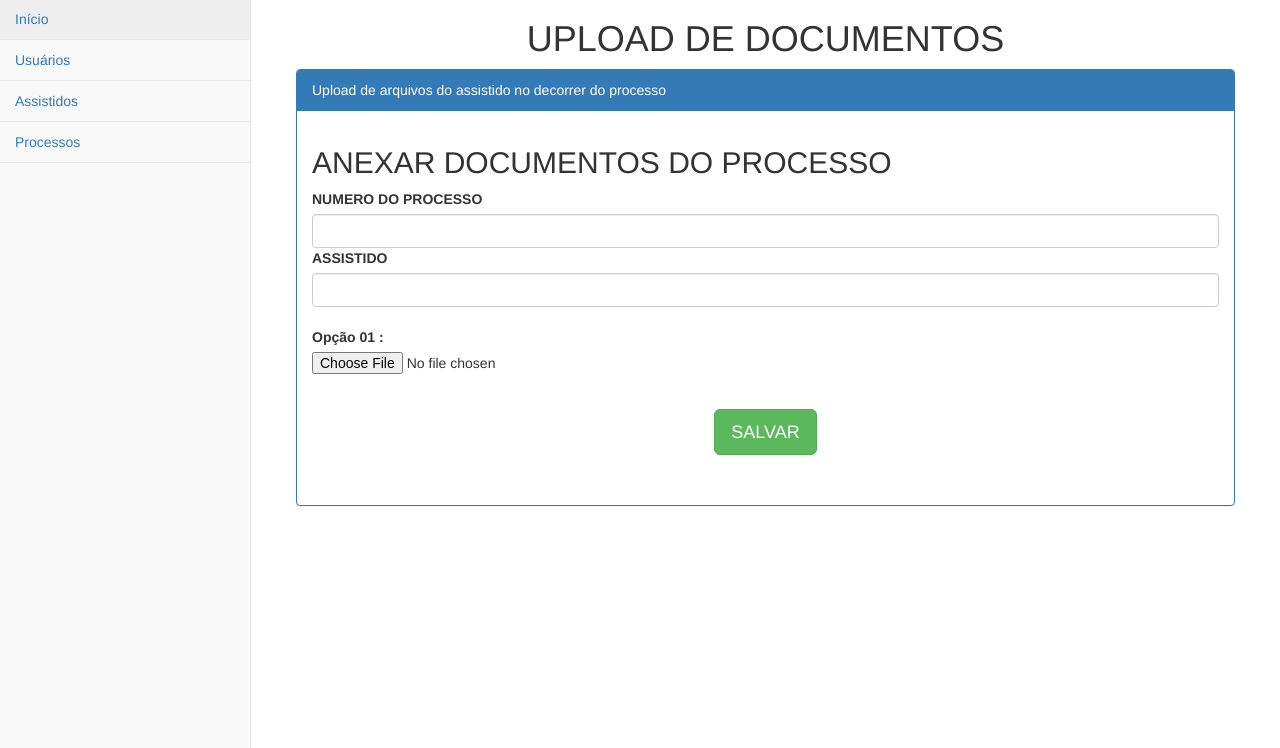
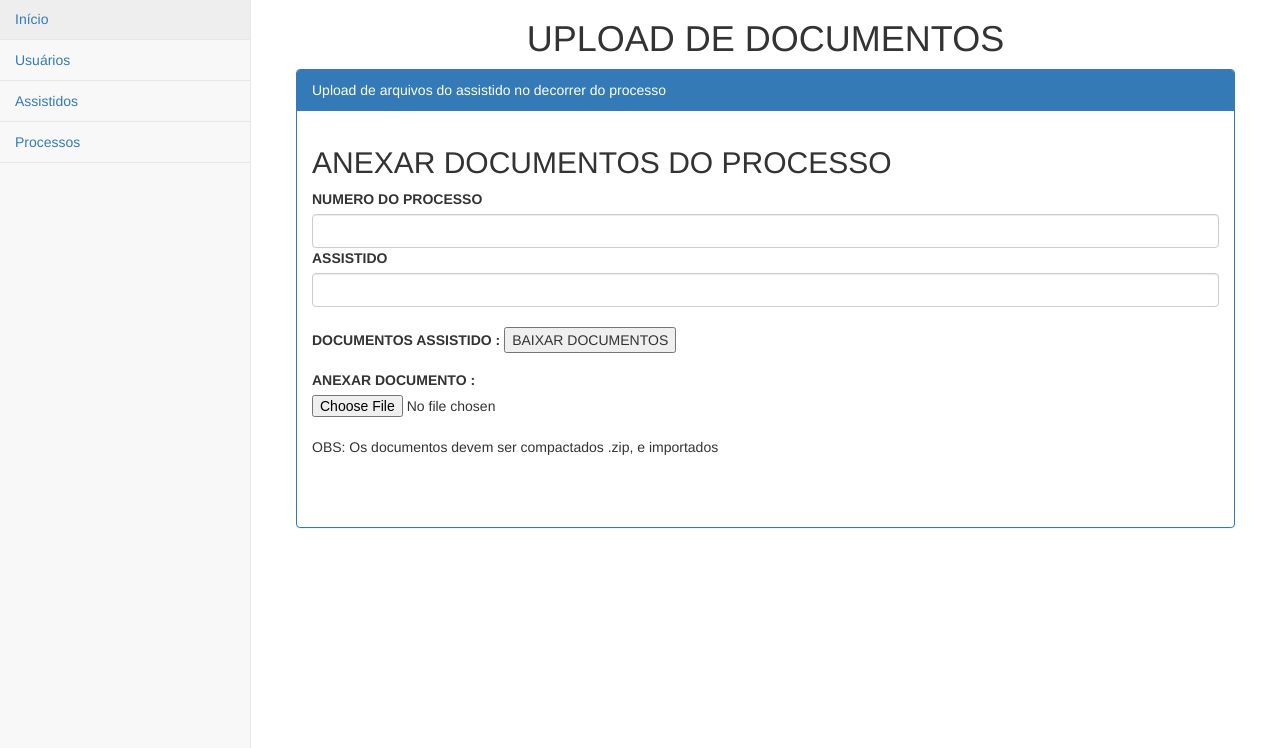
Before and after one commit to Pedro-Philipe/snpj, a Django app: template snpj/templates/gestao/upload_processo.html in a window 1280 px wide. Shown: the part 52-800 px from the top of the page. Run offline with Django 3.2, Linux system fonts and the light colour scheme; the template is opened without the code that fills it, so the values that code supplies are empty; some libraries are stand-ins or nearby versions.

Commit message:
Layout Gestao Upload de Documentos dos Processos

```diff
--- a/snpj/templates/gestao/upload_processo.html
+++ b/snpj/templates/gestao/upload_processo.html
@@ -17,13 +17,17 @@
                 </div>
                 <br/>
                 <div class="form-group">
-                    <label for="caixa1">Opção 01 : </label>
+                    <label for="caixa1">DOCUMENTOS ASSISTIDO : </label>
+                    <button>BAIXAR DOCUMENTOS</button>
+                    <br/>
+                </div>
+                <div class="form-group">
+                    <label for="caixa1">ANEXAR DOCUMENTO : </label>
                     <input type="file" class="form-control-file" id="caixa1">
+                    <br/>
+                    <span> OBS: Os documentos devem ser compactados .zip, e importados</span>
                 </div>
                 <br/>
-                <div class="form-group">
-                    <input type="button" class="btn btn-success btn-lg center-block" value="SALVAR">
-                </div>
             </div>
             <br>
         </div>
```
